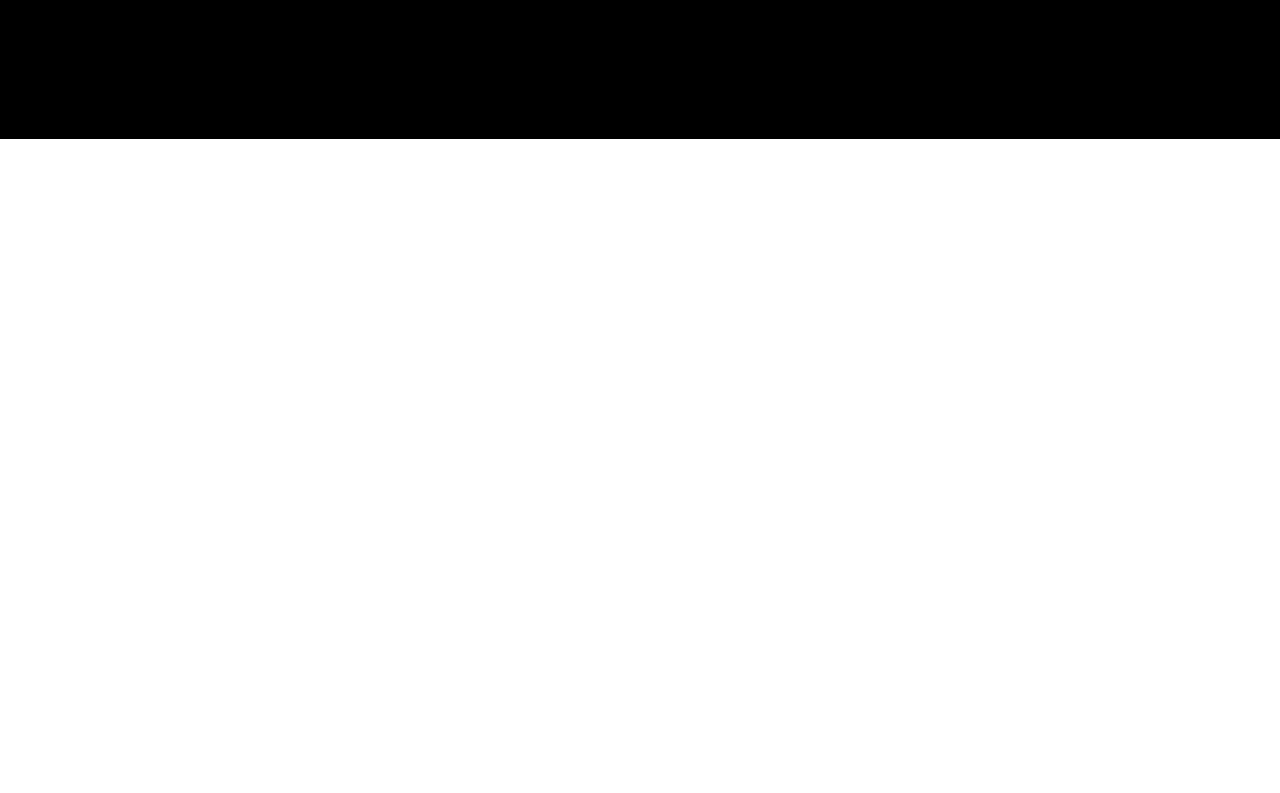
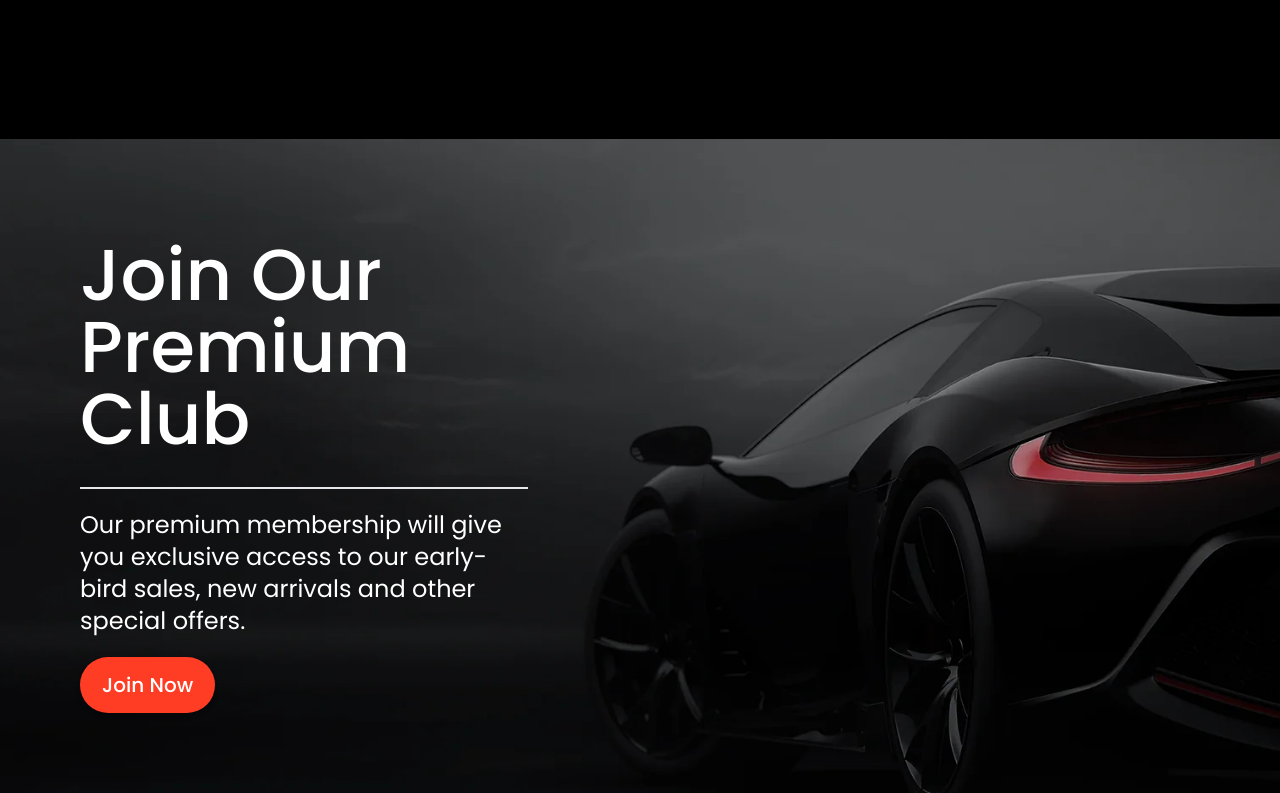
Before and after one commit to ab-h-i-n/autopile, a Next.js app: page / in a window 1280 px wide. Shown: the part 3217-4010 px from the top of the page. Before the commit the page ends 3356 px from the top, so only its background shows below. Built offline with nearby package versions, Linux system fonts and the light colour scheme.

Commit message:
fifth section complete

```diff
--- /dev/null
+++ b/src/components/fifth_section/FifthSection.jsx
@@ -0,0 +1,30 @@
+import React from "react";
+import Button from "../common/Button";
+
+const FifthSection = () => {
+  return (
+    <section className='lg:min-h-[80vh]  bg-[url("/images/fifth-section-bg.webp")] bg-cover bg-no-repeat px-5 py-20 grid items-center md:px-10 lg:px-20'>
+      <div>
+        {/* titles  */}
+        <div className="grid gap-3 h-fit divide-y-2">
+          {/* title  */}
+          <p className="text-4xl font-medium md:text-4xl lg:w-[30%] xl:text-7xl py-5">
+            Join Our Premium Club
+          </p>
+          {/* description  */}
+          <p className="text-lg md:text-2xl md:w-[80%] xl:w-[40%] py-5">
+            Our premium membership will give you exclusive access to our
+            early-bird sales, new arrivals and other special offers.
+          </p>
+        </div>
+
+        {/* button  */}
+        <div className="flex justify-center lg:justify-start">
+          <Button className={"h-fit"}>Join Now</Button>
+        </div>
+      </div>
+    </section>
+  );
+};
+
+export default FifthSection;
--- a/src/pages/index.jsx
+++ b/src/pages/index.jsx
@@ -1,3 +1,4 @@
+import FifthSection from "@/components/fifth_section/FifthSection";
 import HeroSection from "@/components/hero_section/HeroSection";
 import ShopByCatagory from "@/components/shop_by_catagory_section/ShopByCatagory";
 import ThirdSection from "@/components/third_section/ThirdSection";
@@ -10,6 +11,7 @@
       <ShopByCatagory />
       <ThirdSection />
       <TopSellers />
+      <FifthSection />
     </main>
   );
 }
```
Also changed, not shown: public/images/fifth-section-bg.webp (renamed from public/images/fifth-section-bg.webp.webp).
